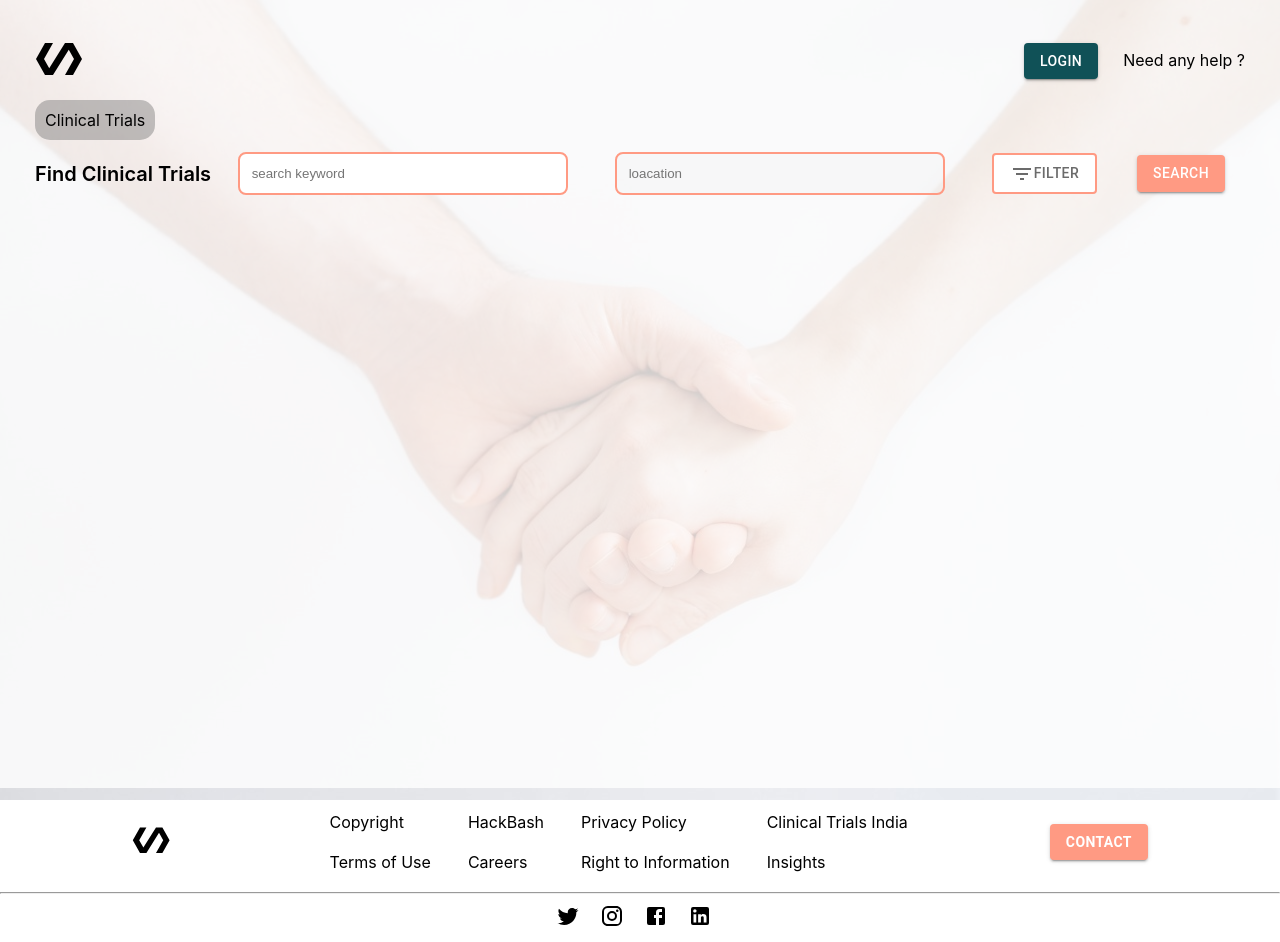
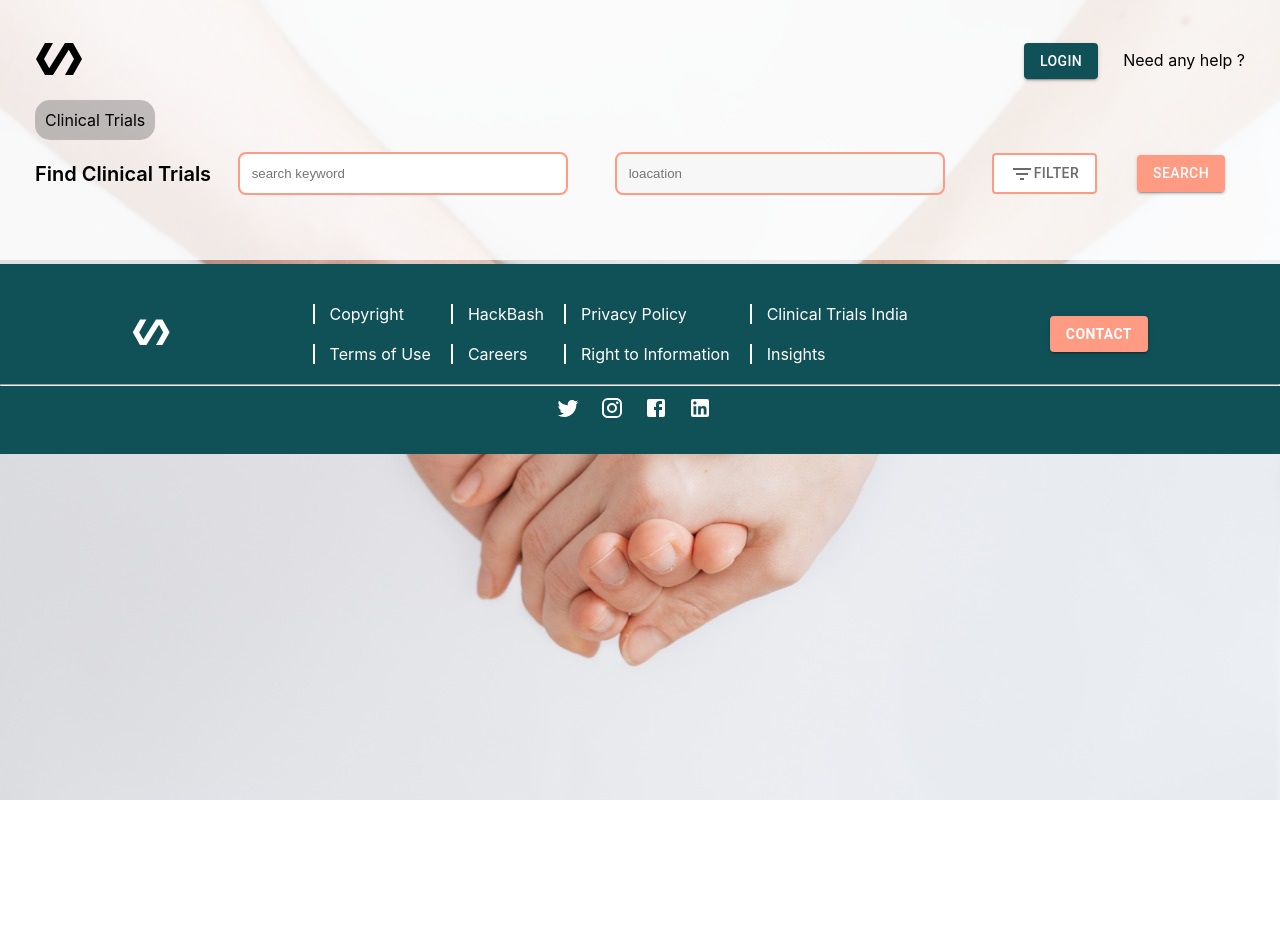
Before and after one commit to AvanishCodes/vconnect, a React (Create React App) app in the folder frontend/: page / in a window 1280 px wide. After the commit the page ends 800 px from the top, so only its background shows below. Built offline with nearby package versions, Linux system fonts and the light colour scheme.

Commit message:
footer fixed

```diff
--- a/frontend/src/components/Footer/Footer.css
+++ b/frontend/src/components/Footer/Footer.css
@@ -1,9 +1,8 @@
-.footer{
-    position: fixed;
-    bottom: 0px;
+.footermain{
     color: white;
     width: 100%;
     background-color: rgba(16, 81, 87, 1);
+    padding: 20px 0;
 }
 .footer_upper{
     margin-top: 10px;
@@ -36,6 +35,7 @@
     background-color: rgba(255, 154, 131, 1) !important;
     color: white !important;
     font-weight: 600;
+    margin: 10px 0;
 }
 
 .footerlinks{
--- a/frontend/src/components/Navbar/Navbar.css
+++ b/frontend/src/components/Navbar/Navbar.css
@@ -25,8 +25,8 @@
     border: 1px solid rgba(255, 154, 131, 1)!important;
 }
 
-.homebtn {
-    background-color: yellowgreen;
+.homebutton {
+    cursor: pointer;
 }
 
 @media (max-width:450px) {
--- a/frontend/src/components/Navbar/Navbar.js
+++ b/frontend/src/components/Navbar/Navbar.js
@@ -12,15 +12,7 @@ function Navbar() {
   return (
     <div>
       <nav className="navbar">
-        <div><PolymerIcon /></div>
-        {/* <div>Home</div> */}
-        <Button className="homebtn" variant="contained" onClick={(e) => {
-          if (isOrg()) {
-            history.push("/")
-          } else if (isUser()) {
-            history.push("/")
-          }
-        }}><PersonOutlineIcon /><span>Home</span></Button>
+        <div className="homebutton"><PolymerIcon onClick={() =>  history.push("/")}/> </div>
         <div>
           <Button className="accbtn" variant="contained" onClick={(e) => {
             if (isOrg()) {
--- a/frontend/src/pages/Home/Home.css
+++ b/frontend/src/pages/Home/Home.css
@@ -85,7 +85,7 @@
     background-color: rgba(255, 255, 255, 0.800);
     display: inline-grid;
     grid-template-columns: auto auto;
-    height: 66vh
+    /* height: 68vh */
 }
 
 .filer_res {
--- a/frontend/src/pages/Org/Org.js
+++ b/frontend/src/pages/Org/Org.js
@@ -41,8 +41,7 @@ function Org() {
           </div>
         ))}
       </div>
-      {/* <div className="footer"><Footer /></div> */}
-      {/* <Footer />   It was causing overflow */}
+      <Footer />
     </div>
   )
 }
```
Also changed, not shown: frontend/src/components/Footer/Footer.js (line endings or trailing spaces).
